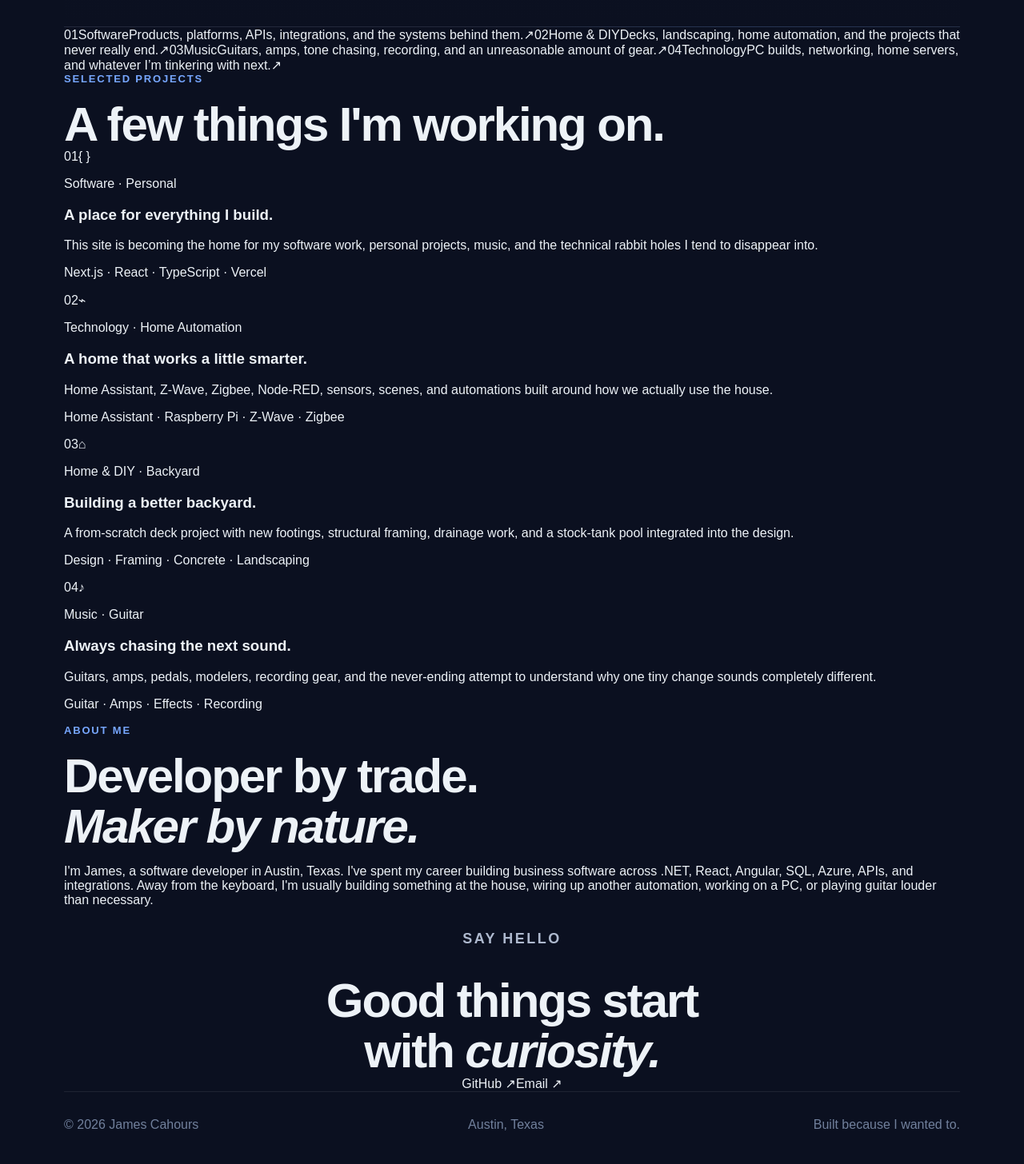
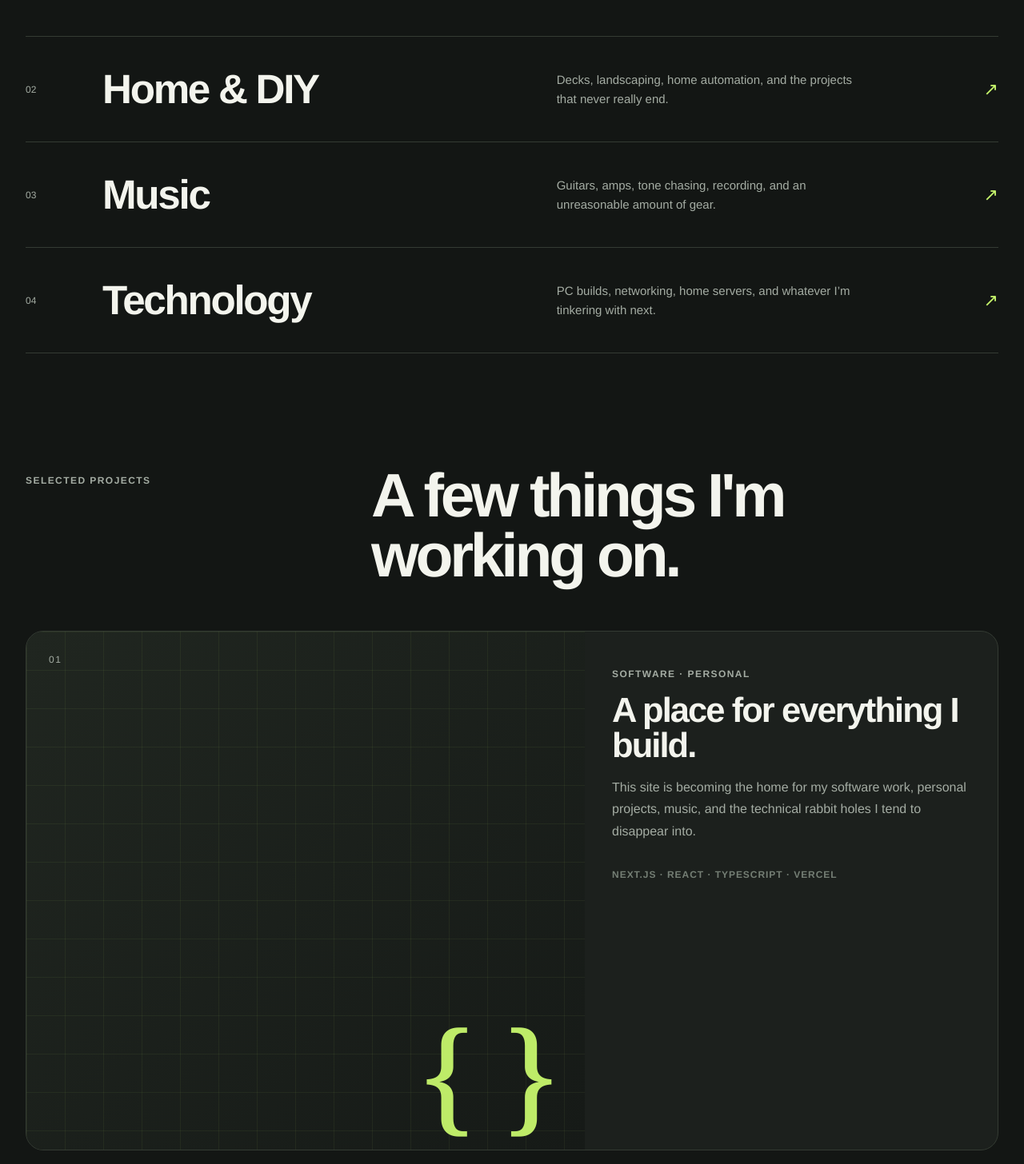
Before and after one commit to jamescahours/Portfolio, a Next.js app: page / in a window 1280 px wide. Shown: the part 822-2278 px from the top of the page at 80% size. Built offline with nearby package versions, Linux system fonts and the light colour scheme.

Commit message:
Restore original editorial portfolio design

```diff
--- a/app/globals.css
+++ b/app/globals.css
@@ -1,3 +1,14 @@
+:root {
+  --bg: #131614;
+  --panel: #1c201d;
+  --panel-2: #232823;
+  --text: #f3f4ed;
+  --muted: #a4aca3;
+  --line: #343b33;
+  --accent: #c5f46c;
+  --black: #101210;
+}
+
 * {
   box-sizing: border-box;
 }
@@ -8,9 +19,10 @@ html {
 
 body {
   margin: 0;
-  background: #0b1020;
-  color: #edf2f7;
-  font-family: Arial, Helvetica, sans-serif;
+  background: var(--bg);
+  color: var(--text);
+  font-family: "DM Sans", "Helvetica Neue", Arial, sans-serif;
+  -webkit-font-smoothing: antialiased;
 }
 
 a {
@@ -18,208 +30,528 @@ a {
   text-decoration: none;
 }
 
+button,
+a {
+  -webkit-tap-highlight-color: transparent;
+}
+
 .shell {
-  width: min(1120px, calc(100% - 40px));
+  width: min(1240px, calc(100% - 64px));
   margin: 0 auto;
 }
 
-.hero {
-  min-height: 760px;
-  background:
-    radial-gradient(circle at 80% 20%, rgba(60, 130, 246, 0.22), transparent 34%),
-    linear-gradient(180deg, #10172b 0%, #0b1020 100%);
-  border-bottom: 1px solid rgba(255,255,255,.08);
+.site-header {
+  border-bottom: 1px solid var(--line);
 }
 
 .nav {
-  height: 80px;
-  display: flex;
-  justify-content: space-between;
+  min-height: 88px;
+  display: grid;
+  grid-template-columns: 1fr auto 1fr;
   align-items: center;
+  gap: 28px;
 }
 
-.brand {
-  display: grid;
-  place-items: center;
-  width: 42px;
-  height: 42px;
-  border: 1px solid rgba(255,255,255,.22);
-  border-radius: 12px;
+.wordmark {
+  font-family: "Manrope", "Helvetica Neue", Arial, sans-serif;
+  font-size: 22px;
+  font-weight: 800;
+  letter-spacing: -0.04em;
+}
+
+.wordmark span,
+.hero h1 em,
+.about-grid h2 em,
+.contact h2 em {
+  color: var(--accent);
+}
+
+.nav-links {
+  display: flex;
+  gap: 28px;
+  color: var(--muted);
+  font-size: 14px;
+}
+
+.nav-links a,
+.connect-link {
+  transition: color 180ms ease;
+}
+
+.nav-links a:hover,
+.connect-link:hover {
+  color: var(--accent);
+}
+
+.connect-link {
+  justify-self: end;
+  font-size: 14px;
+  font-weight: 700;
+}
+
+.connect-link span {
+  margin-left: 8px;
+  color: var(--accent);
+}
+
+.hero {
+  padding: 112px 0 74px;
+}
+
+.hero-kicker,
+.eyebrow,
+.project-kicker,
+.project-meta {
+  text-transform: uppercase;
+  letter-spacing: 0.12em;
+  font-size: 12px;
+  font-weight: 700;
+}
+
+.hero-kicker,
+.eyebrow,
+.project-kicker {
+  color: var(--muted);
+}
+
+.hero h1 {
+  max-width: 1030px;
+  margin: 26px 0 66px;
+  font-family: "Manrope", "Helvetica Neue", Arial, sans-serif;
+  font-size: clamp(76px, 10.2vw, 150px);
+  line-height: 0.86;
+  letter-spacing: -0.075em;
   font-weight: 800;
 }
 
-.navLinks {
-  display: flex;
-  gap: 26px;
-  color: #aeb9ce;
+.hero h1 em,
+.about-grid h2 em,
+.contact h2 em {
+  font-family: Georgia, "Times New Roman", serif;
+  font-weight: 400;
+  letter-spacing: -0.055em;
 }
 
-.navLinks a:hover {
-  color: white;
+.hero-bottom {
+  display: grid;
+  grid-template-columns: minmax(0, 560px) 1fr;
+  align-items: end;
+  gap: 40px;
 }
 
-.heroContent {
-  padding: 120px 0 150px;
+.hero-bottom p {
+  margin: 0;
+  color: var(--muted);
+  font-size: clamp(18px, 2vw, 24px);
+  line-height: 1.55;
 }
 
-.eyebrow {
-  margin: 0 0 18px;
-  color: #77a7ff;
-  font-size: 13px;
-  font-weight: 800;
-  letter-spacing: .14em;
-  text-transform: uppercase;
+.circle-link {
+  justify-self: end;
+  width: 62px;
+  height: 62px;
+  display: grid;
+  place-items: center;
+  border: 1px solid var(--line);
+  border-radius: 50%;
+  color: var(--accent);
+  font-size: 24px;
+  transition: background 180ms ease, color 180ms ease, transform 180ms ease;
 }
 
-h1 {
-  max-width: 920px;
-  margin: 0;
-  font-size: clamp(52px, 8vw, 96px);
-  line-height: .98;
-  letter-spacing: -.05em;
+.circle-link:hover {
+  background: var(--accent);
+  color: var(--black);
+  transform: translateY(3px);
 }
 
-h1 span {
-  color: #8ea2c8;
+.project-index {
+  border-top: 1px solid var(--line);
 }
 
-.heroCopy {
-  max-width: 700px;
-  margin: 30px 0;
-  color: #b7c2d6;
-  font-size: 21px;
+.index-row {
+  min-height: 132px;
+  display: grid;
+  grid-template-columns: 72px 1.1fr 1fr 34px;
+  align-items: center;
+  gap: 24px;
+  border-bottom: 1px solid var(--line);
+  transition: padding 180ms ease, background 180ms ease;
+}
+
+.index-row:hover {
+  background: rgba(197, 244, 108, 0.035);
+  padding-left: 12px;
+  padding-right: 12px;
+}
+
+.index-number {
+  color: var(--muted);
+  font-size: 12px;
+}
+
+.index-title {
+  font-family: "Manrope", "Helvetica Neue", Arial, sans-serif;
+  font-size: clamp(30px, 4vw, 52px);
+  letter-spacing: -0.045em;
+  font-weight: 700;
+}
+
+.index-copy {
+  max-width: 390px;
+  color: var(--muted);
+  line-height: 1.6;
+  font-size: 15px;
+}
+
+.index-arrow {
+  justify-self: end;
+  color: var(--accent);
+  font-size: 22px;
+}
+
+.selected-work {
+  padding: 140px 0;
+}
+
+.section-intro {
+  display: grid;
+  grid-template-columns: 1fr 2fr;
+  gap: 40px;
+  align-items: start;
+  margin-bottom: 56px;
+}
+
+.section-intro h2,
+.about-grid h2,
+.contact h2 {
+  margin: 0;
+  font-family: "Manrope", "Helvetica Neue", Arial, sans-serif;
+  font-size: clamp(48px, 6vw, 82px);
+  line-height: 0.98;
+  letter-spacing: -0.055em;
+}
+
+.project-grid {
+  display: grid;
+  grid-template-columns: repeat(2, minmax(0, 1fr));
+  gap: 18px;
+}
+
+.project-card {
+  min-height: 590px;
+  display: grid;
+  grid-template-rows: 1.1fr auto;
+  overflow: hidden;
+  border: 1px solid var(--line);
+  border-radius: 22px;
+  background: var(--panel);
+}
+
+.project-card-wide {
+  grid-column: span 2;
+  min-height: 650px;
+  grid-template-columns: 1.15fr 0.85fr;
+  grid-template-rows: 1fr;
+}
+
+.project-visual {
+  position: relative;
+  min-height: 300px;
+  padding: 28px;
+  overflow: hidden;
+  background:
+    radial-gradient(circle at 75% 25%, rgba(197, 244, 108, 0.18), transparent 28%),
+    linear-gradient(135deg, #202620 0%, #181c19 100%);
+}
+
+.project-site .project-visual {
+  background:
+    linear-gradient(rgba(197, 244, 108, 0.06) 1px, transparent 1px),
+    linear-gradient(90deg, rgba(197, 244, 108, 0.06) 1px, transparent 1px),
+    linear-gradient(135deg, #202620, #161a17);
+  background-size: 48px 48px, 48px 48px, auto;
+}
+
+.project-automation .project-visual {
+  background:
+    radial-gradient(circle at 30% 35%, rgba(197, 244, 108, 0.22), transparent 18%),
+    radial-gradient(circle at 72% 62%, rgba(197, 244, 108, 0.12), transparent 24%),
+    #202520;
+}
+
+.project-deck .project-visual {
+  background:
+    linear-gradient(32deg, transparent 44%, rgba(197, 244, 108, 0.08) 45%, rgba(197, 244, 108, 0.08) 55%, transparent 56%),
+    repeating-linear-gradient(0deg, #20251f 0 32px, #252b24 32px 34px);
+}
+
+.project-music .project-visual {
+  background:
+    repeating-radial-gradient(circle at 78% 22%, rgba(197, 244, 108, 0.09) 0 1px, transparent 2px 18px),
+    linear-gradient(145deg, #242824, #171a18);
+}
+
+.visual-number {
+  position: absolute;
+  top: 28px;
+  left: 28px;
+  color: var(--muted);
+  font-size: 12px;
+  letter-spacing: 0.14em;
+}
+
+.visual-mark {
+  position: absolute;
+  right: 34px;
+  bottom: 18px;
+  color: var(--accent);
+  font-family: Georgia, "Times New Roman", serif;
+  font-size: clamp(90px, 12vw, 170px);
+  line-height: 1;
+  opacity: 0.96;
+}
+
+.project-content {
+  padding: 34px;
+}
+
+.project-content h3 {
+  max-width: 680px;
+  margin: 16px 0;
+  font-family: "Manrope", "Helvetica Neue", Arial, sans-serif;
+  font-size: clamp(30px, 3.4vw, 52px);
+  line-height: 1.03;
+  letter-spacing: -0.045em;
+}
+
+.project-copy {
+  max-width: 680px;
+  margin: 0 0 32px;
+  color: var(--muted);
+  font-size: 16px;
   line-height: 1.7;
 }
 
-.heroActions {
-  display: flex;
-  flex-wrap: wrap;
-  gap: 14px;
+.project-meta {
+  margin: 0;
+  color: #747e74;
+  letter-spacing: 0.08em;
+  line-height: 1.6;
 }
 
-.button {
-  display: inline-flex;
-  align-items: center;
-  justify-content: center;
-  min-height: 48px;
-  padding: 0 20px;
-  border-radius: 10px;
-  font-weight: 800;
+.about-strip {
+  padding: 120px 0;
+  background: var(--accent);
+  color: var(--black);
 }
 
-.primary {
-  background: #edf2f7;
-  color: #0b1020;
+.about-grid {
+  display: grid;
+  grid-template-columns: 1fr 2fr;
+  gap: 40px;
 }
 
-.secondary {
-  border: 1px solid rgba(255,255,255,.18);
+.about-strip .eyebrow {
+  color: rgba(16, 18, 16, 0.62);
 }
 
-.section {
-  padding: 110px 0;
+.about-grid h2 em {
+  color: var(--black);
 }
 
-.sectionHeading {
-  max-width: 750px;
-  margin-bottom: 42px;
-}
-
-h2 {
-  margin: 0;
-  font-size: clamp(36px, 5vw, 60px);
-  line-height: 1.05;
-  letter-spacing: -.035em;
-}
-
-.aboutGrid {
-  display: grid;
-  grid-template-columns: repeat(2, 1fr);
-  gap: 36px;
-}
-
-.aboutGrid p,
-.card p,
-.contact > p {
-  color: #aeb9ce;
-  font-size: 18px;
-  line-height: 1.75;
-}
-
-.skills,
-.tags {
-  display: flex;
-  flex-wrap: wrap;
-  gap: 10px;
-  margin-top: 36px;
-}
-
-.skills span,
-.tags span {
-  padding: 9px 12px;
-  border: 1px solid rgba(255,255,255,.12);
-  border-radius: 999px;
-  color: #c7d2e6;
-  font-size: 14px;
-}
-
-.projectGrid {
-  display: grid;
-  grid-template-columns: repeat(3, 1fr);
-  gap: 18px;
-}
-
-.card {
-  min-height: 310px;
-  padding: 28px;
-  background: #11192e;
-  border: 1px solid rgba(255,255,255,.08);
-  border-radius: 18px;
-}
-
-.card h3 {
-  margin-top: 0;
-  font-size: 24px;
+.about-copy {
+  max-width: 760px;
+  margin: 42px 0 0;
+  font-size: clamp(18px, 2vw, 24px);
+  line-height: 1.6;
+  color: rgba(16, 18, 16, 0.74);
 }
 
 .contact {
-  text-align: center;
-  max-width: 760px;
+  padding: 138px 0 82px;
 }
 
-.contact > p {
-  margin: 24px auto 30px;
+.contact-grid {
+  display: grid;
+  grid-template-columns: 1.8fr 0.8fr;
+  gap: 60px;
+  align-items: end;
+}
+
+.contact-links {
+  display: grid;
+  gap: 0;
+  border-top: 1px solid var(--line);
+}
+
+.contact-links a {
+  display: flex;
+  justify-content: space-between;
+  padding: 24px 0;
+  border-bottom: 1px solid var(--line);
+  font-size: 18px;
+}
+
+.contact-links a span {
+  color: var(--accent);
 }
 
 .footer {
-  display: flex;
-  justify-content: space-between;
-  padding: 32px 0 45px;
-  color: #71809c;
-  border-top: 1px solid rgba(255,255,255,.08);
+  min-height: 92px;
+  display: grid;
+  grid-template-columns: repeat(3, 1fr);
+  align-items: center;
+  border-top: 1px solid var(--line);
+  color: #737c74;
+  font-size: 12px;
+  text-transform: uppercase;
+  letter-spacing: 0.09em;
 }
 
-@media (max-width: 760px) {
-  .navLinks {
-    gap: 14px;
-    font-size: 14px;
+.footer span:nth-child(2) {
+  text-align: center;
+}
+
+.footer span:last-child {
+  text-align: right;
+}
+
+@media (max-width: 900px) {
+  .shell {
+    width: min(100% - 40px, 1240px);
   }
 
-  .heroContent {
-    padding-top: 90px;
+  .nav {
+    grid-template-columns: 1fr auto;
   }
 
-  .aboutGrid,
-  .projectGrid {
+  .nav-links {
+    display: none;
+  }
+
+  .hero {
+    padding-top: 86px;
+  }
+
+  .hero h1 {
+    font-size: clamp(64px, 15vw, 112px);
+    margin-bottom: 50px;
+  }
+
+  .hero-bottom,
+  .section-intro,
+  .about-grid,
+  .contact-grid {
     grid-template-columns: 1fr;
   }
 
-  .section {
-    padding: 80px 0;
+  .circle-link {
+    justify-self: start;
+  }
+
+  .index-row {
+    grid-template-columns: 48px 1fr 28px;
+    min-height: 112px;
+  }
+
+  .index-copy {
+    display: none;
+  }
+
+  .project-card-wide {
+    grid-column: auto;
+    grid-template-columns: 1fr;
+    grid-template-rows: auto auto;
+    min-height: 590px;
+  }
+
+  .project-grid {
+    grid-template-columns: 1fr;
   }
 
   .footer {
-    flex-direction: column;
-    gap: 8px;
+    grid-template-columns: 1fr;
+    gap: 10px;
+    padding: 28px 0;
+  }
+
+  .footer span:nth-child(2),
+  .footer span:last-child {
+    text-align: left;
   }
 }
+
+@media (max-width: 560px) {
+  .shell {
+    width: min(100% - 28px, 1240px);
+  }
+
+  .site-header .nav {
+    min-height: 74px;
+  }
+
+  .wordmark {
+    font-size: 19px;
+  }
+
+  .connect-link {
+    font-size: 13px;
+  }
+
+  .hero {
+    padding: 72px 0 58px;
+  }
+
+  .hero-kicker {
+    max-width: 250px;
+    line-height: 1.5;
+  }
+
+  .hero h1 {
+    font-size: clamp(58px, 18vw, 88px);
+    line-height: 0.9;
+  }
+
+  .hero-bottom p {
+    font-size: 17px;
+  }
+
+  .index-row {
+    gap: 12px;
+  }
+
+  .index-title {
+    font-size: 30px;
+  }
+
+  .selected-work {
+    padding: 90px 0;
+  }
+
+  .section-intro h2,
+  .about-grid h2,
+  .contact h2 {
+    font-size: 48px;
+  }
+
+  .project-card {
+    min-height: 520px;
+  }
+
+  .project-content {
+    padding: 26px;
+  }
+
+  .project-visual {
+    min-height: 240px;
+  }
+
+  .about-strip {
+    padding: 90px 0;
+  }
+
+  .contact {
+    padding-top: 96px;
+  }
+}
```
